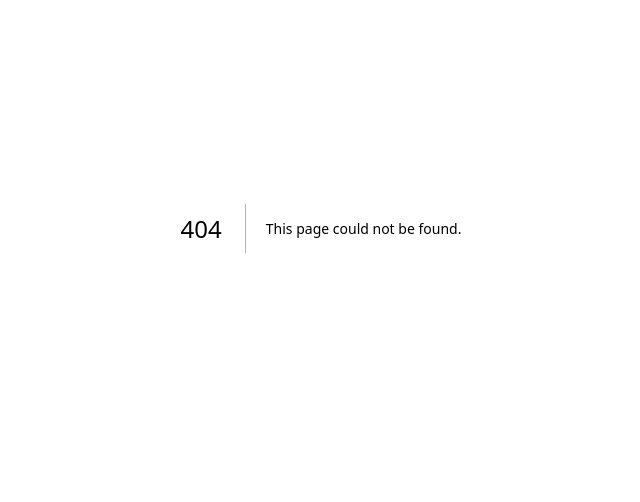
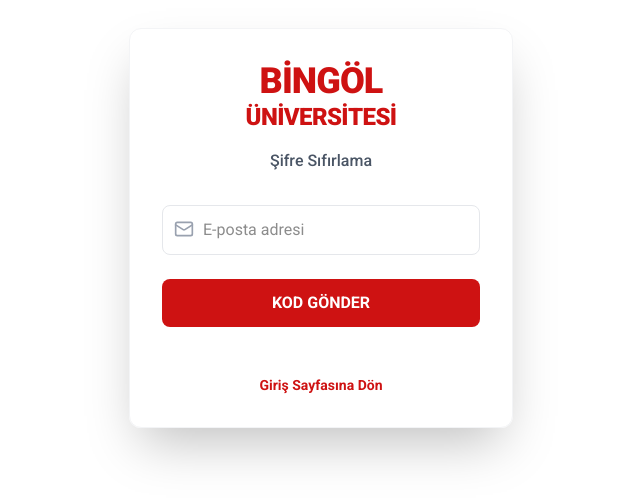
Before and after one commit to ramazangalip/lms_frontend, a Next.js app: page /forgot-password in a window 1280 px wide. Before the commit this address had no page. Shown: the part 172-674 px from the top of the page, without its empty margins (319-959 px from the left). Built offline with nearby package versions, Linux system fonts and the light colour scheme.

Commit message:
şifre sıfırlama eklendi

```diff
--- /dev/null
+++ b/app/forgot-password/page.tsx
@@ -0,0 +1,170 @@
+"use client";
+import { useState } from 'react';
+import api from '@/lib/api';
+import { Mail, Lock, ShieldCheck, ArrowRight, RefreshCcw, CheckCircle2 } from 'lucide-react';
+import Link from 'next/link';
+import { AxiosError } from 'axios';
+
+export default function ForgotPassword() {
+  const [step, setStep] = useState(1); // 1: Email gir, 2: Kod ve Yeni Şifre gir, 3: Başarı
+  const [loading, setLoading] = useState(false);
+  const [message, setMessage] = useState({ type: '', text: '' });
+
+  const [formData, setFormData] = useState({
+    email: '',
+    code: '',
+    new_password: '',
+  });
+
+  // --- ADIM 1: OTP KODU İSTE ---
+  const handleRequestOTP = async (e: React.FormEvent) => {
+    e.preventDefault();
+    setLoading(true);
+    setMessage({ type: '', text: '' });
+
+    try {
+      await api.post('/users/password-reset-send-otp/', { email: formData.email });
+      setMessage({ type: 'success', text: 'Sıfırlama kodu e-postanıza gönderildi.' });
+      setStep(2);
+    } catch (err) {
+      const axiosError = err as AxiosError<{ error?: string }>;
+      setMessage({
+        type: 'error',
+        text: axiosError.response?.data?.error || 'Kullanıcı bulunamadı veya bir hata oluştu.'
+      });
+    } finally {
+      setLoading(false);
+    }
+  };
+
+  // --- ADIM 2: ŞİFREYİ SIFIRLA ---
+  const handleResetPassword = async (e: React.FormEvent) => {
+    e.preventDefault();
+    setLoading(true);
+    setMessage({ type: '', text: '' });
+
+    try {
+      await api.post('/users/password-reset-confirm/', formData);
+      setMessage({ type: 'success', text: 'Şifreniz başarıyla güncellendi!' });
+      setStep(3);
+    } catch (err) {
+      const axiosError = err as AxiosError<Record<string, string | string[]>>;
+      const errorData = axiosError.response?.data;
+
+      let errorMsg = 'Kod hatalı veya süresi dolmuş.';
+      if (errorData) {
+        if (typeof errorData === 'string') {
+          errorMsg = errorData;
+        } else {
+          const firstError = Object.values(errorData)[0];
+          errorMsg = Array.isArray(firstError) ? firstError[0] : (firstError as string);
+        }
+      }
+      setMessage({ type: 'error', text: errorMsg });
+    } finally {
+      setLoading(false);
+    }
+  };
+
+  return (
+    <div className="flex min-h-screen items-center justify-center bg-white px-4 font-roboto">
+      <div className="w-full max-w-sm space-y-8 rounded-xl border border-gray-100 p-8 shadow-2xl animate-in fade-in zoom-in-95 duration-500">
+
+        {/* LOGO / BAŞLIK (Giriş sayfasıyla aynı stil) */}
+        <div className="text-center">
+          <h2 className="logo-text text-4xl text-primary font-bold">BİNGÖL</h2>
+          <h3 className="logo-text text-2xl text-gray-800 font-bold uppercase">Üniversitesi</h3>
+          <p className="mt-4 text-gray-600 font-medium">Şifre Sıfırlama</p>
+        </div>
+
+        {/* HATA/BAŞARI MESAJLARI */}
+        {message.text && (
+          <div className={`p-3 rounded-lg text-xs font-bold flex items-center gap-2 border ${
+            message.type === 'success' ? 'bg-green-50 border-green-200 text-green-700' : 'bg-red-50 border-red-200 text-red-700'
+          }`}>
+            {message.type === 'success' ? <CheckCircle2 size={16}/> : <ShieldCheck size={16}/>}
+            {message.text}
+          </div>
+        )}
+
+        {/* ADIM 1: E-POSTA GİRİŞİ */}
+        {step === 1 && (
+          <form onSubmit={handleRequestOTP} className="mt-8 space-y-6">
+            <div className="relative">
+              <Mail className="absolute left-3 top-3.5 h-5 w-5 text-gray-400" />
+              <input
+                type="email"
+                required
+                placeholder="E-posta adresi"
+                className="w-full rounded-lg border border-gray-300 p-3 pl-10 text-black bg-white focus:ring-2 focus:ring-primary outline-none transition-all"
+                value={formData.email}
+                onChange={(e) => setFormData({...formData, email: e.target.value})}
+              />
+            </div>
+            <button
+              disabled={loading}
+              className="w-full rounded-lg bg-primary py-3 font-bold text-white transition-all hover:opacity-90 disabled:bg-gray-400 flex items-center justify-center gap-2"
+            >
+              {loading ? <RefreshCcw className="animate-spin" size={18} /> : "KOD GÖNDER"}
+            </button>
+          </form>
+        )}
+
+        {/* ADIM 2: KOD VE ŞİFRE GİRİŞİ */}
+        {step === 2 && (
+          <form onSubmit={handleResetPassword} className="mt-8 space-y-4">
+            <div className="relative">
+              <ShieldCheck className="absolute left-3 top-3.5 h-5 w-5 text-gray-400" />
+              <input
+                type="text"
+                required
+                maxLength={6}
+                placeholder="6 Haneli Doğrulama Kodu"
+                className="w-full rounded-lg border border-gray-300 p-3 pl-10 text-black bg-white focus:ring-2 focus:ring-primary outline-none font-mono tracking-widest"
+                value={formData.code}
+                onChange={(e) => setFormData({...formData, code: e.target.value})}
+              />
+            </div>
+            <div className="relative">
+              <Lock className="absolute left-3 top-3.5 h-5 w-5 text-gray-400" />
+              <input
+                type="password"
+                required
+                placeholder="Yeni Şifre"
+                className="w-full rounded-lg border border-gray-300 p-3 pl-10 text-black bg-white focus:ring-2 focus:ring-primary outline-none"
+                value={formData.new_password}
+                onChange={(e) => setFormData({...formData, new_password: e.target.value})}
+              />
+            </div>
+            <button
+              disabled={loading}
+              className="w-full rounded-lg bg-primary py-3 font-bold text-white transition-all hover:opacity-90 disabled:bg-gray-400"
+            >
+              {loading ? "İŞLENİYOR..." : "ŞİFREYİ GÜNCELLE"}
+            </button>
+          </form>
+        )}
+
+        {/* ADIM 3: BAŞARI EKRANI */}
+        {step === 3 && (
+          <div className="text-center space-y-6 py-4">
+            <p className="text-gray-600 font-medium">Şifreniz başarıyla değiştirildi. Yeni şifrenizle giriş yapabilirsiniz.</p>
+            <Link
+              href="/login"
+              className="block w-full rounded-lg bg-primary py-3 font-bold text-white text-center hover:opacity-90 shadow-lg"
+            >
+              GİRİŞE DÖN
+            </Link>
+          </div>
+        )}
+
+        {/* ALT LİNKLER */}
+        <div className="text-center text-sm pt-4">
+          <Link href="/login" className="font-bold text-primary hover:underline flex items-center justify-center gap-1">
+            Giriş Sayfasına Dön
+          </Link>
+        </div>
+      </div>
+    </div>
+  );
+}
--- a/app/login/page.tsx
+++ b/app/login/page.tsx
@@ -94,6 +94,9 @@ export default function LoginPage() {
           <p className="text-gray-600">
             Hesabınız yok mu? <Link href="/register" className="font-bold text-primary hover:underline">Kayıt Ol</Link>
           </p>
+          <p className="text-gray-600">
+            Şifrenizi mi Unuttunuz? <Link href="/forgot-password" className="font-bold text-primary hover:underline">Şifreyi Sıfırla</Link>
+          </p>
         </div>
       </div>
     </div>
```
